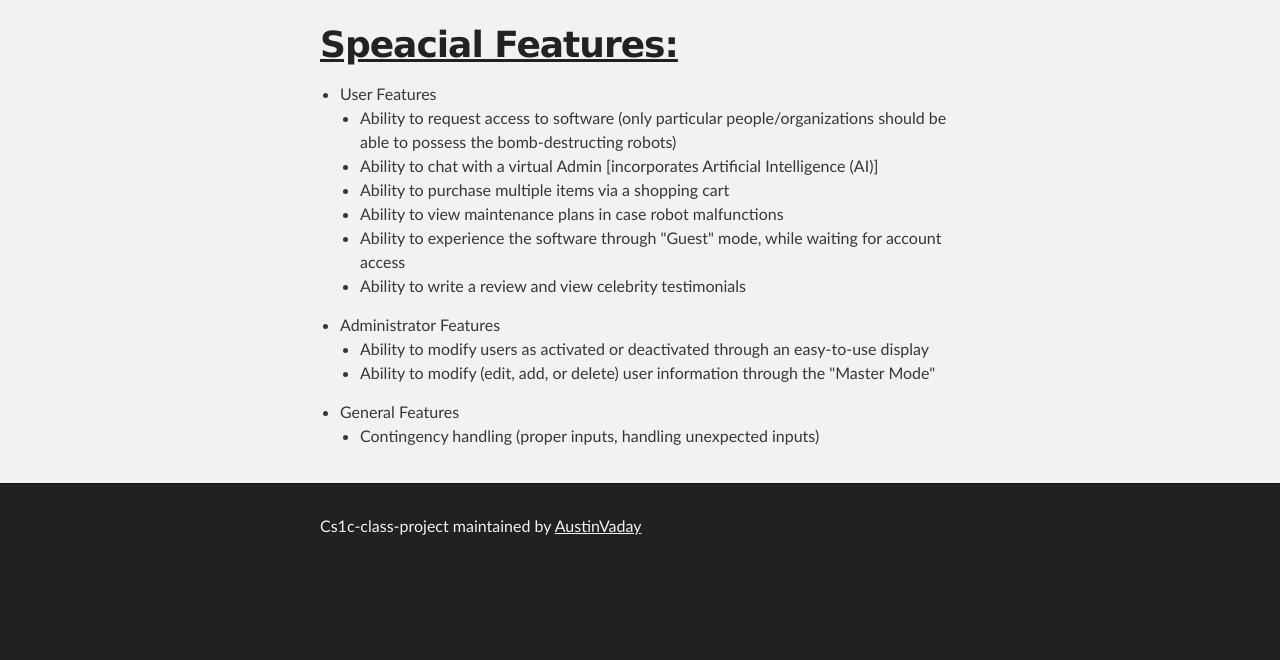
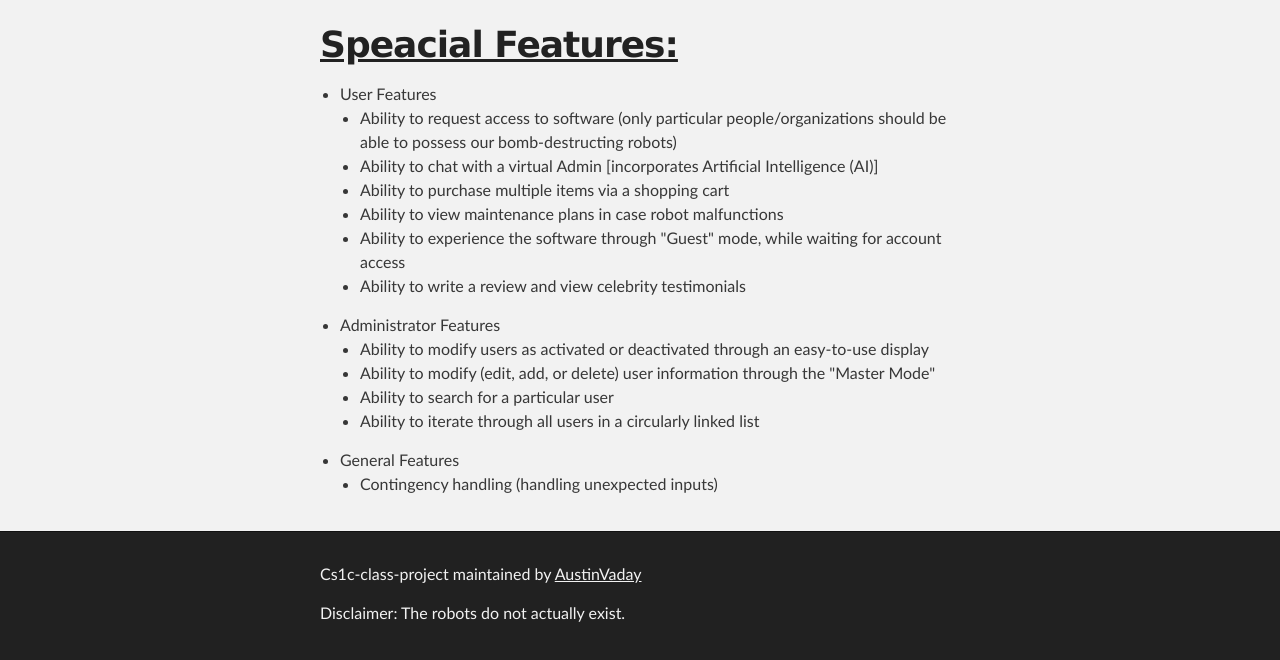
Before and after one commit to AustinVaday/CS1C-Class-Project, a plain HTML site: page index.html in a window 1280 px wide. Shown: the part 797-1457 px from the top of the page. Before the commit the page ends 1370 px from the top, so only its background shows below. Drawn offline with Linux system fonts and the light colour scheme.

Commit message:
updated once again; almost finished

```diff
--- a/index.html
+++ b/index.html
@@ -44,24 +44,24 @@
 	<ul>
 		<li> User Features </li>
 			<ul>
-	        <li> Ability to request access to software (only particular people/organizations should be able to possess the bomb-destructing robots) </li>
+	        <li> Ability to request access to software (only particular people/organizations should be able to possess our bomb-destructing robots) </li>
           <li> Ability to chat with a virtual Admin [incorporates Artificial Intelligence (AI)] </li>
           <li> Ability to purchase multiple items via a shopping cart </li>
           <li> Ability to view maintenance plans in case robot malfunctions </li>
           <li> Ability to experience the software through "Guest" mode, while waiting for account access </li>
           <li> Ability to write a review and view celebrity testimonials </li>
-
 			</ul>
     <li> Administrator Features </li>
       <ul>
        <li> Ability to modify users as activated or deactivated through an easy-to-use display </li>
        <li> Ability to modify (edit, add, or delete) user information through the "Master Mode" </li>
-
+       <li> Ability to search for a particular user </li>
+       <li> Ability to iterate through all users in a circularly linked list </li>
       </ul>
 
     <li> General Features </li>
       <ul>
-       <li> Contingency handling (proper inputs, handling unexpected inputs) </li>
+       <li> Contingency handling (handling unexpected inputs) </li>
       </ul>
 
 	</ul>
@@ -81,6 +81,8 @@
     <div id="footer_wrap" class="outer">
       <footer class="inner">
         <p class="copyright">Cs1c-class-project maintained by <a href="https://github.com/AustinVaday">AustinVaday</a></p>
+        <p> Disclaimer: The robots do not actually exist. </p>
+
       </footer>
     </div>
 
```
